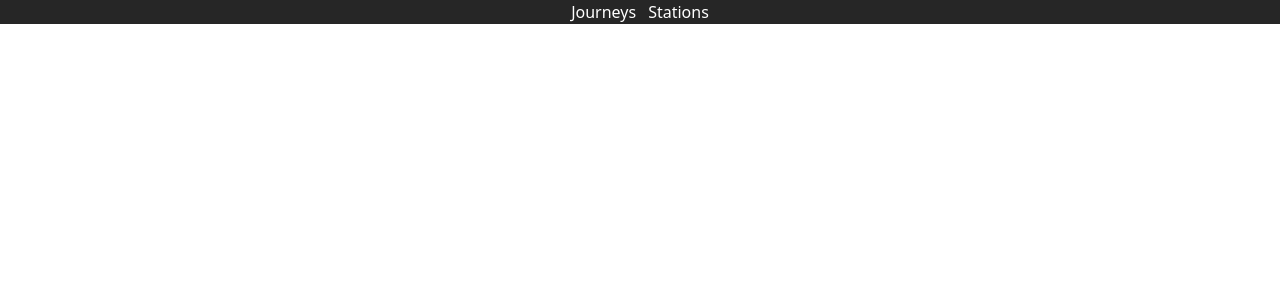
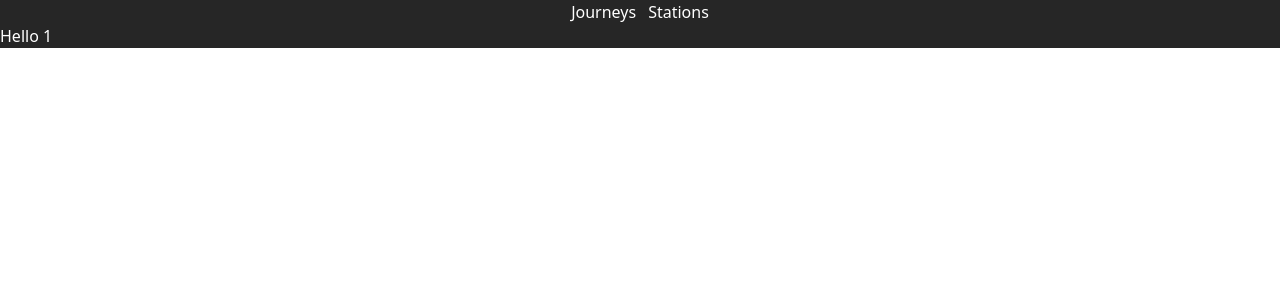
Before and after one commit to tatuNo/city-bikes, a React (Vite) app: page /stations/1 in a window 1280 px wide. Before the commit this address had no page. Shown: the top 300 px of the page. Built offline with nearby package versions, Linux system fonts and the light colour scheme.

Commit message:
initial single station page

```diff
--- a/src/App.jsx
+++ b/src/App.jsx
@@ -1,5 +1,5 @@
 import { Routes, Route } from "react-router-dom";
-import { Journeys, Stations } from "./pages";
+import { Journeys, Stations, Station } from "./pages";
 import Navbar from "./components/Navbar";
 
 const App = () => (
@@ -8,6 +8,7 @@ const App = () => (
     <Routes>
       <Route path="/" element={<Journeys />} />
       <Route path="/stations" element={<Stations />} />
+      <Route path="stations/:id" element={<Station />} />
     </Routes>
   </div>
 );
--- /dev/null
+++ b/src/pages/Station/index.jsx
@@ -0,0 +1,8 @@
+import { useParams } from "react-router-dom";
+
+const Station = () => {
+  const id = useParams().id;
+  return <div>Hello {id}</div>;
+};
+
+export default Station;
--- a/src/pages/Stations/Map.jsx
+++ b/src/pages/Stations/Map.jsx
@@ -2,7 +2,6 @@ import { MapContainer, TileLayer, Marker, Popup } from "react-leaflet";
 
 const Map = ({ stations }) => {
   const position = [60.192059, 24.945831];
-  console.log(stations);
   return (
     <MapContainer
       center={position}
--- a/src/pages/Stations/Station.jsx
+++ b/src/pages/Stations/Station.jsx
@@ -1,6 +1,10 @@
-const Station = ({ name, address }) => (
+import { Link } from "react-router-dom";
+
+const Station = ({ id, name, address }) => (
   <tr className="text-left">
-    <td className="">{name}</td>
+    <td className="">
+      <Link to={`/stations/${id}`}>{name}</Link>
+    </td>
     <td className="">{address}</td>
   </tr>
 );
--- a/src/pages/Stations/StationList.jsx
+++ b/src/pages/Stations/StationList.jsx
@@ -11,6 +11,7 @@ const StationList = ({ stations }) => (
     <tbody className="bg-neutral-700">
       {stations.map((station) => (
         <Station
+          id={station.id}
           key={station.id}
           name={station.name}
           address={station.address}
--- a/src/pages/index.js
+++ b/src/pages/index.js
@@ -1,2 +1,3 @@
 export { default as Journeys } from "./Journeys";
 export { default as Stations } from "./Stations";
+export { default as Station } from "./Station";
```
